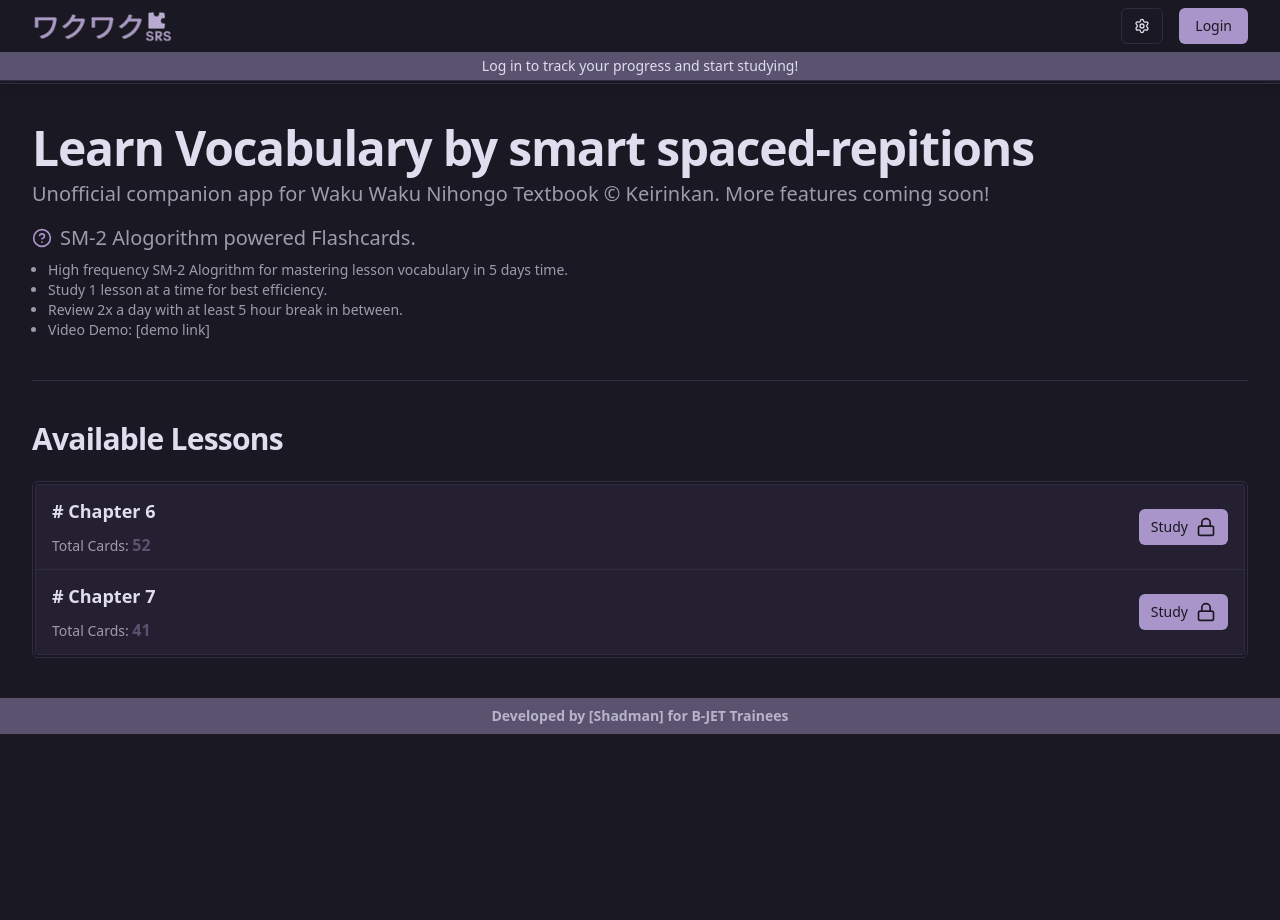
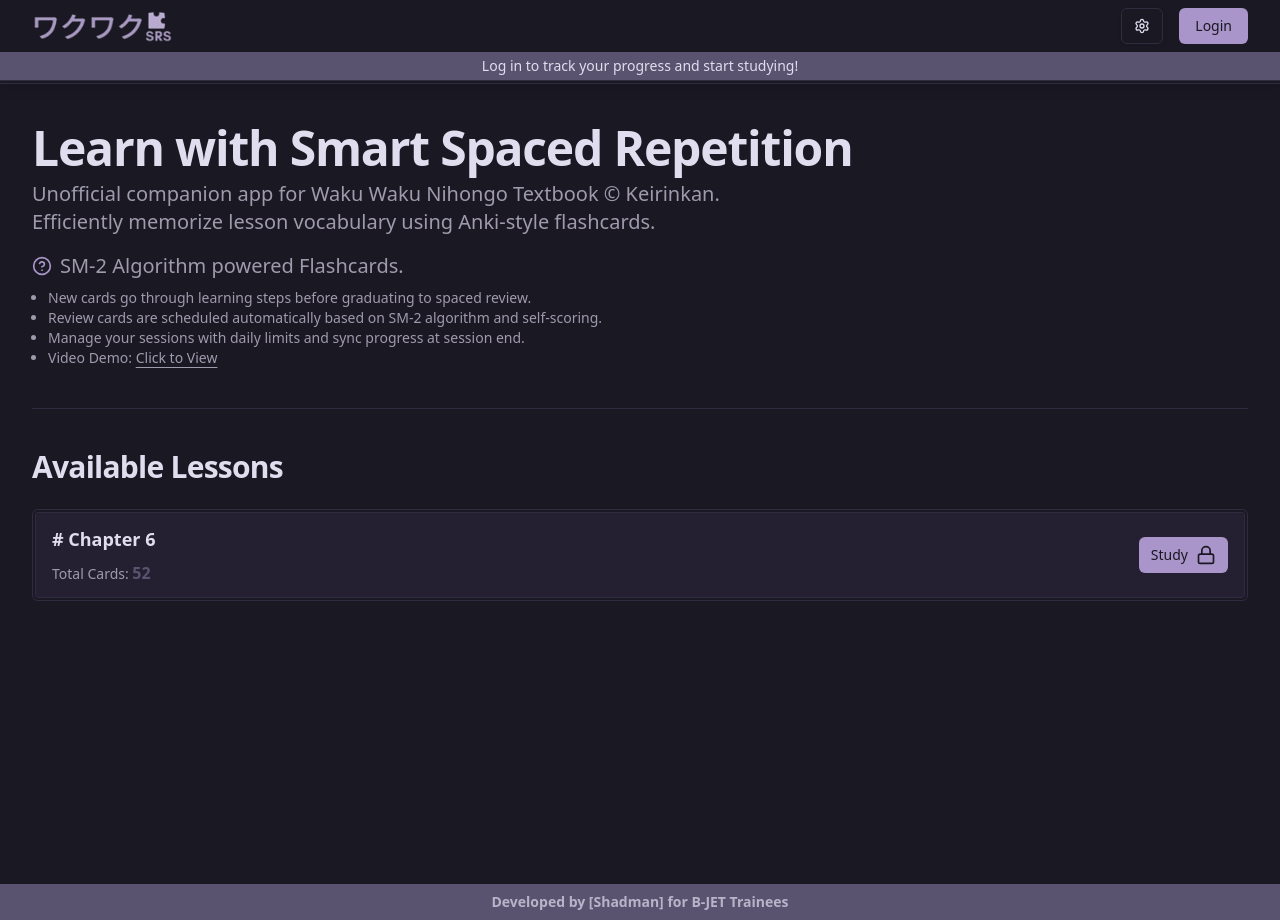
Before and after one commit to ShadmanSakib22/waku-waku-srs, a Next.js app: page / in a window 1280 px wide. Before the commit the page ends 800 px from the top, so only its background shows below. Built offline with nearby package versions, Linux system fonts and the light colour scheme; no server answers.

Commit message:
documentation update

```diff
--- a/app/layout.tsx
+++ b/app/layout.tsx
@@ -33,7 +33,7 @@ export default function RootLayout({
       >
         <AuthInitializer />
         <Navbar />
-        {children}
+        <div className="min-h-screen">{children}</div>
         <Footer />
       </body>
     </html>
--- a/app/page.tsx
+++ b/app/page.tsx
@@ -19,27 +19,40 @@ export default async function DashboardPage() {
     <div className="container mx-auto py-10">
       <header className="mb-10 space-y-2">
         <h1 className="text-4xl font-extrabold tracking-tight lg:text-5xl">
-          Learn Vocabulary by smart spaced-repitions
+          Learn with Smart Spaced Repetition
         </h1>
         <p className="text-xl text-muted-foreground">
-          Unofficial companion app for Waku Waku Nihongo Textbook © Keirinkan.
-          More features coming soon!
+          Unofficial companion app for Waku Waku Nihongo Textbook © Keirinkan.{" "}
+          <br />
+          Efficiently memorize lesson vocabulary using Anki-style flashcards.
         </p>
 
         <p className="text-xl text-muted-foreground mt-4 flex gap-2 items-center">
           <CircleQuestionMark className="text-primary size-5" />
-          SM-2 Alogorithm powered Flashcards.
+          SM-2 Algorithm powered Flashcards.
         </p>
         <ul className="font-mono text-muted-foreground text-sm list-disc px-4">
           <li>
-            High frequency SM-2 Alogrithm for mastering lesson vocabulary in 5
-            days time.
+            New cards go through learning steps before graduating to spaced
+            review.
           </li>
-          <li>Study 1 lesson at a time for best efficiency.</li>
-          <li>Review 2x a day with at least 5 hour break in between.</li>
-          {/*todo: add demo link */}
           <li>
-            Video Demo: <a href="https://www.youtube.com/">[demo link]</a>
+            Review cards are scheduled automatically based on SM-2 algorithm and
+            self-scoring.
+          </li>
+          <li>
+            Manage your sessions with daily limits and sync progress at session
+            end.
+          </li>
+          <li>
+            Video Demo:{" "}
+            <a
+              href="https://www.youtube.com/"
+              target="_blank"
+              className="underline underline-offset-4"
+            >
+              Click to View
+            </a>
           </li>
         </ul>
       </header>
--- a/lib/dashboard-data.ts
+++ b/lib/dashboard-data.ts
@@ -1,17 +1,12 @@
 // lib/dashboard-data.ts
 import "server-only";
 import { db } from "@/lib/firebase-admin";
+import { DECKS, DeckInfo } from "./deck-info";
 
 // --- CONFIGURATION CONSTANTS ---
 const APP_SLUG = process.env.NEXT_PUBLIC_APP_SLUG;
 
 // --- TYPE DEFINITIONS ---
-interface DeckInfo {
-  id: string;
-  title: string;
-  totalCards: number;
-}
-
 export interface DeckProgressSummary {
   chapterId: string;
   dueNowCount: number;
@@ -20,20 +15,6 @@ export interface DeckProgressSummary {
 export interface DashboardDeck extends DeckInfo {
   dueNowCount?: number;
 }
-
-// --- DECK CONTENT ---
-const DECKS: DeckInfo[] = [
-  {
-    id: "chapter-6",
-    title: "Chapter 6",
-    totalCards: 52,
-  },
-  {
-    id: "chapter-7",
-    title: "Chapter 7",
-    totalCards: 41,
-  },
-];
 
 // --- SERVER DATA FETCHING LOGIC ---
 
--- /dev/null
+++ b/lib/deck-info.ts
@@ -0,0 +1,17 @@
+// warning: changing will break default dashboard
+export interface DeckInfo {
+  id: string;
+  title: string;
+  totalCards: number;
+}
+
+// MODIFY - Add/Edit deck information for dashboard
+// decks are loaded at: app/study/[chapterId]/page.tsx
+// decks are saved as static json files at public; ${process.env.NEXT_PUBLIC_BASE_URL}/decks/${chapterId}.json
+export const DECKS: DeckInfo[] = [
+  {
+    id: "chapter-6",
+    title: "Chapter 6",
+    totalCards: 52,
+  },
+];
```
Also changed, not shown: 1 other file (tests, documents, lock files or other folders).
